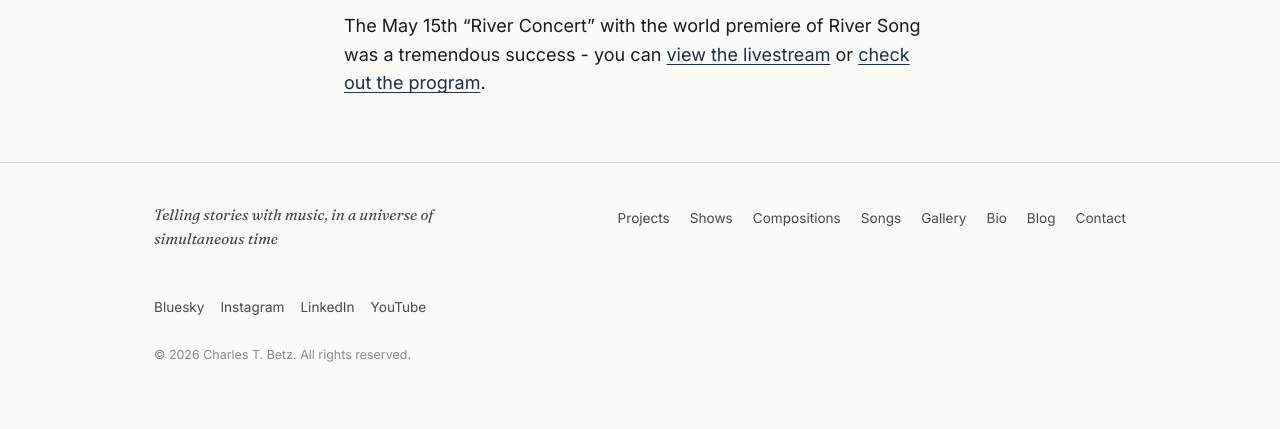
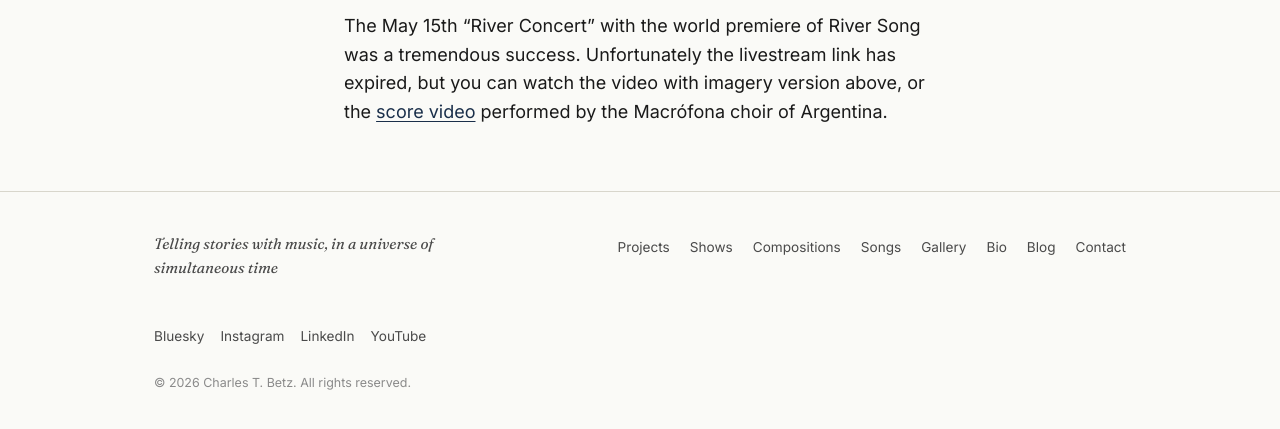
Before and after one commit to CharlesTBetz/charlestbetz.com, a Jekyll site: the page built from _posts/2025-05-15-river-concert-premiere.md, in a window 1280 px wide, cut to the strip 675-1116 px from the top of the page. Shown: the top 429 px of the strip. Built offline with Jekyll 4.4.1, drawn with Linux system fonts in a browser that asks for light colours.

Commit message:
Fix expired livestream, add score + imagery videos for key songs
- River Concert premiere: replace expired livestream with video imagery embed
- Earth Was The Dream: add both video with imagery and score video embeds
- River Song demos: add both video with imagery and score video embeds
- Wild and Precious: add both video with imagery and score video embeds

Co-Authored-By: Claude Opus 4.6 (1M context) <noreply@anthropic.com>

```diff
--- a/_posts/2025-05-15-river-concert-premiere.md
+++ b/_posts/2025-05-15-river-concert-premiere.md
@@ -4,8 +4,8 @@ title: "River Concert - World Premiere Success"
 date: 2025-05-15
 card_type: show
 front_page: true
-youtube_id: "zFBaIpSntM0"
+youtube_id: "z9oHgahDknA"
 excerpt: "The May 15th River Concert with world premiere of River Song was a tremendous success."
 ---
 
-The May 15th "River Concert" with the world premiere of River Song was a tremendous success - you can [view the livestream](https://www.youtube.com/live/zFBaIpSntM0) or [check out the program](https://c586375e-5c0d-42a7-86f4-eb0362bf102b.usrfiles.com/ugd/c58637_935d0141abe940eba17c8f082567d145.pdf).
+The May 15th "River Concert" with the world premiere of River Song was a tremendous success. Unfortunately the livestream link has expired, but you can watch the video with imagery version above, or the [score video](https://www.youtube.com/watch?v=V4UDeDlYxI8) performed by the Macrófona choir of Argentina.
```
Also changed, not shown: _posts/2024-02-16-wild-and-precious.md (+6 -3 lines), _posts/2025-05-10-river-song-demos.md (+10 -2 lines), _posts/2025-08-01-earth-was-the-dream.md (+9 -1 lines).
